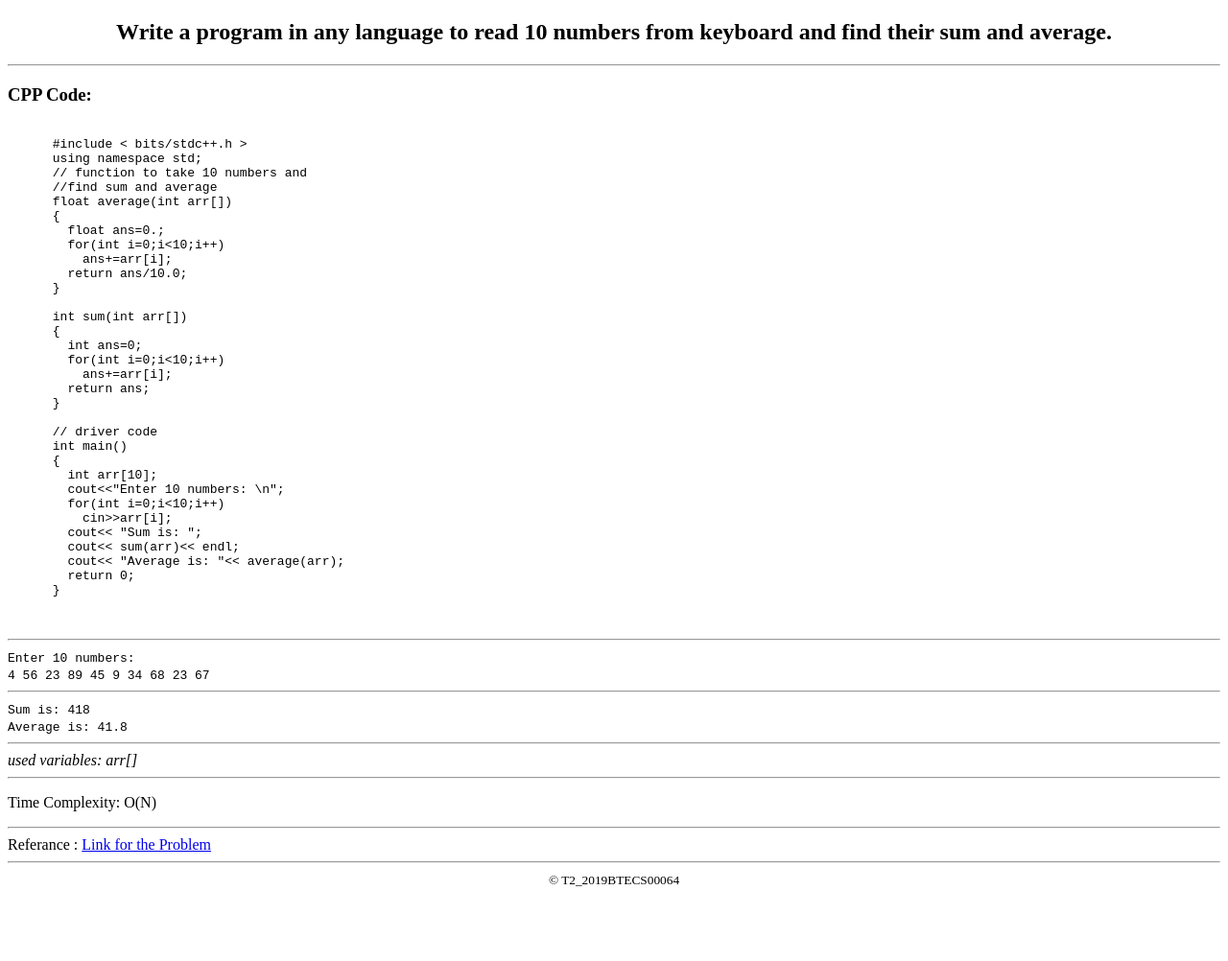
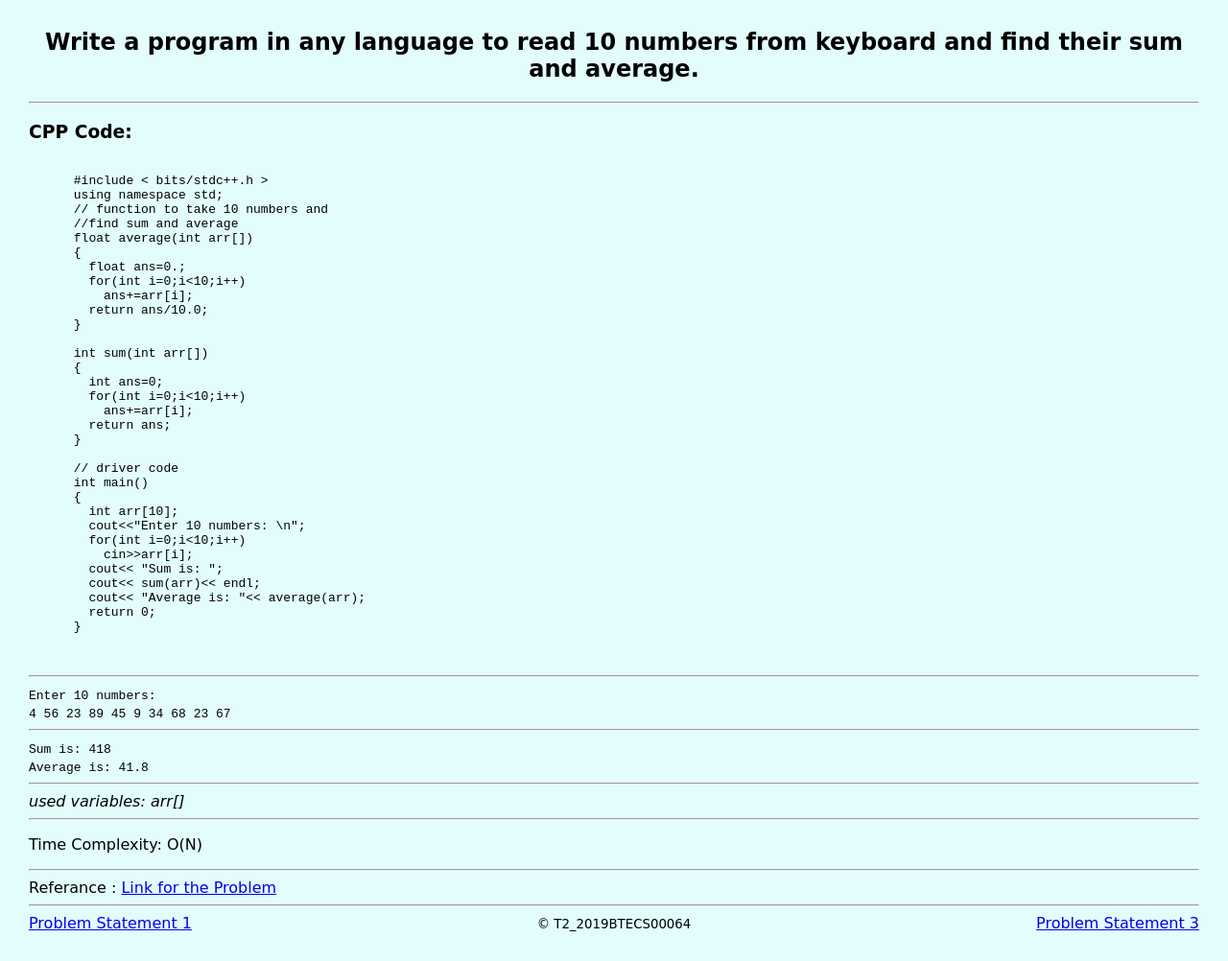
Before and after one commit to KunalKadam64/PL3-Practicals, a plain HTML site: page Practical-5B/2019BTECS00064_5B_PL3_PS2.html in a window 1280 px wide. Shown: the whole page at 96% size. Before the commit the page ends 934 px from the top, so only its background shows below. Drawn offline with Linux system fonts and the light colour scheme.

Commit message:
Update 2019BTECS00064_5B_PL3_PS2.html

```diff
--- a/Practical-5B/2019BTECS00064_5B_PL3_PS2.html
+++ b/Practical-5B/2019BTECS00064_5B_PL3_PS2.html
@@ -4,7 +4,9 @@
     <meta charset="UTF-8" />
     <title>Find Sum and Average</title>
   </head>
-  <body>
+  <body style="margin: 30px;
+    font-family: 'Sacramento', cursive;
+    background-color: #e3fdfd;">
     <h2 style="text-align: center">
       Write a program in any language to read 10 numbers from
       keyboard and find their sum and average.
@@ -90,6 +92,14 @@
       </div>
     </section>
     <hr />
+    <div>
+      <a href="2019BTECS00064_5B_PL3_PS1.html" style="float: left;">
+        Problem Statement 1
+      </a>
+      <a href="2019BTECS00064_5B_PL3_PS3.html" style="float: right;">
+        Problem Statement 3
+      </a>
+    </div>
     <footer style="text-align: center">
       <small>&copy; T2_2019BTECS00064</small>
     </footer>
```
